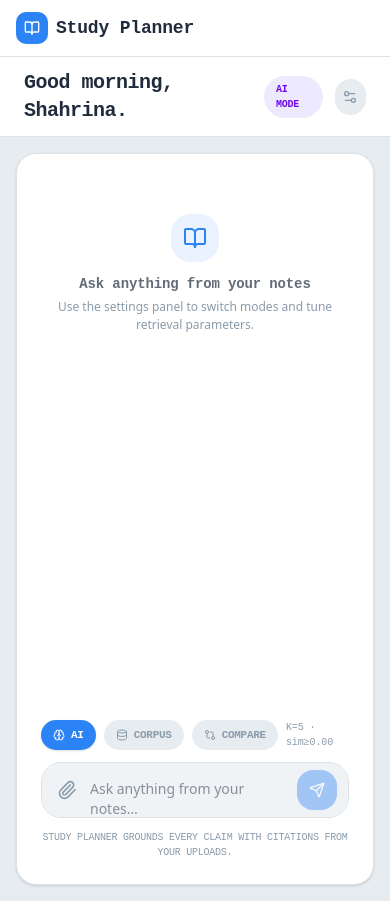
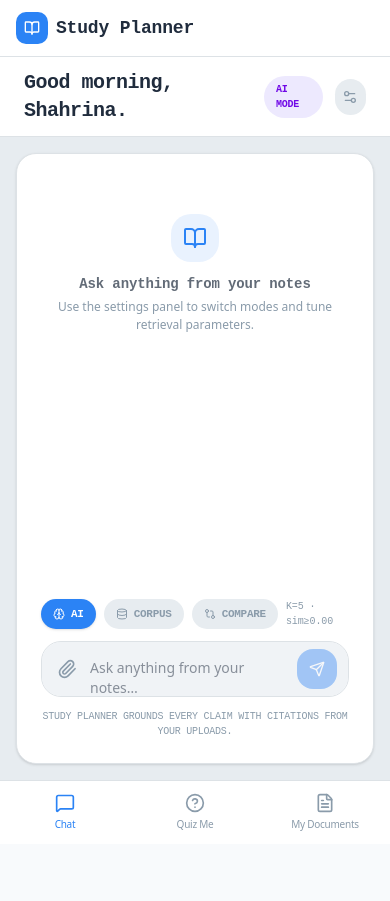
Before and after one commit to Shahrina447/Study-planner, a Next.js app in the folder frontend/: page / in a window 390 px wide. After the commit the page ends 844 px from the top, so only its background shows below. Built offline with nearby package versions, Linux system fonts and the light colour scheme.

Commit message:
update API endpoints to use environment variables.

```diff
--- a/frontend/app/documents/page.tsx
+++ b/frontend/app/documents/page.tsx
@@ -15,7 +15,7 @@ import {
 import { useState, useEffect, useCallback } from "react";
 import Link from "next/link";
 
-const API = "http://localhost:8000";
+const API = process.env.NEXT_PUBLIC_API_URL || "http://localhost:8000";
 
 type IndexedDoc = {
   filename: string;
@@ -124,16 +124,16 @@ export default function DocumentsPage() {
 
         {/* Stats row */}
         {indexed.length > 0 && (
-          <div className="flex gap-4 mb-8">
-            <div className="flex-1 rounded-2xl bg-card border border-border px-5 py-4">
+          <div className="grid grid-cols-1 sm:grid-cols-3 gap-4 mb-8">
+            <div className="rounded-2xl bg-card border border-border px-5 py-4">
               <p className="text-[11px] uppercase tracking-widest text-muted-foreground font-display">Documents</p>
               <p className="text-3xl font-display font-bold mt-1">{indexed.length}</p>
             </div>
-            <div className="flex-1 rounded-2xl bg-card border border-border px-5 py-4">
+            <div className="rounded-2xl bg-card border border-border px-5 py-4">
               <p className="text-[11px] uppercase tracking-widest text-muted-foreground font-display">Total Chunks</p>
               <p className="text-3xl font-display font-bold mt-1">{totalChunks.toLocaleString()}</p>
             </div>
-            <div className="flex-1 rounded-2xl bg-primary/10 border border-primary/20 px-5 py-4 flex flex-col justify-between">
+            <div className="rounded-2xl bg-primary/10 border border-primary/20 px-5 py-4 flex flex-col justify-between gap-3 sm:gap-0">
               <p className="text-[11px] uppercase tracking-widest text-primary font-display font-bold">Ready to use</p>
               <div className="flex gap-2 mt-2">
                 <Link
@@ -212,16 +212,15 @@ export default function DocumentsPage() {
                 return (
                   <div
                     key={doc.filename}
-                    className="flex items-center gap-4 px-5 py-4 hover:bg-accent/10 transition-colors"
+                    className="flex flex-col sm:flex-row sm:items-center justify-between gap-3 px-5 py-4 hover:bg-accent/10 transition-colors"
                   >
-                    {/* Icon */}
+                    {/* Left: Icon & Info */}
+                    <div className="flex items-center gap-4 min-w-0">
                       <div className={`h-10 w-10 rounded-xl grid place-items-center shrink-0 ${
                         isIndexed ? "bg-primary/10 text-primary" : "bg-secondary text-muted-foreground"
                       }`}>
                         <FileText className="h-5 w-5" />
                       </div>
-
-                    {/* Info */}
                       <div className="flex-1 min-w-0">
                         <p className="text-[14px] font-medium text-foreground truncate">
                           {doc.filename}
@@ -234,34 +233,35 @@ export default function DocumentsPage() {
                             : "Upload failed"}
                         </p>
                       </div>
+                    </div>
 
-                    {/* Status */}
+                    {/* Right: Status & Actions */}
+                    <div className="flex items-center justify-between sm:justify-end gap-2 shrink-0">
                       {isIndexed && (
-                      <span className="inline-flex items-center gap-1.5 text-[11px] font-medium text-emerald-600 bg-emerald-50 border border-emerald-200 rounded-full px-2.5 py-1 shrink-0">
+                        <span className="inline-flex items-center gap-1.5 text-[11px] font-medium text-emerald-600 bg-emerald-50 border border-emerald-200 rounded-full px-2.5 py-1">
                           <CheckCircle2 className="h-3.5 w-3.5" /> Indexed
                         </span>
                       )}
                       {isUploading && (
-                      <span className="inline-flex items-center gap-1.5 text-[11px] font-medium text-amber-600 bg-amber-50 border border-amber-200 rounded-full px-2.5 py-1 shrink-0">
+                        <span className="inline-flex items-center gap-1.5 text-[11px] font-medium text-amber-600 bg-amber-50 border border-amber-200 rounded-full px-2.5 py-1">
                           <Loader2 className="h-3.5 w-3.5 animate-spin" /> Indexing
                         </span>
                       )}
                       {isError && (
-                      <span className="inline-flex items-center gap-1.5 text-[11px] font-medium text-rose-600 bg-rose-50 border border-rose-200 rounded-full px-2.5 py-1 shrink-0">
+                        <span className="inline-flex items-center gap-1.5 text-[11px] font-medium text-rose-600 bg-rose-50 border border-rose-200 rounded-full px-2.5 py-1">
                           Error
                         </span>
                       )}
 
-                    {/* Delete */}
                       {isIndexed && (
-                      <div className="flex items-center gap-1 shrink-0">
+                        <div className="flex items-center gap-1">
                           <Link
                             href={`/?doc=${encodeURIComponent(doc.filename)}`}
                             className="flex items-center gap-1 px-2.5 py-1.5 rounded-lg bg-primary/10 text-primary hover:bg-primary/20 transition-colors text-[11px] font-display font-bold"
                             title="Chat with this document"
                           >
                             <MessageSquare className="h-3.5 w-3.5" />
-                          Chat
+                            <span>Chat</span>
                           </Link>
                           <Link
                             href={`/quiz?doc=${encodeURIComponent(doc.filename)}`}
@@ -269,7 +269,7 @@ export default function DocumentsPage() {
                             title="Quiz from this document"
                           >
                             <HelpCircle className="h-3.5 w-3.5" />
-                          Quiz
+                            <span>Quiz</span>
                           </Link>
                           <button
                             onClick={() => handleDelete(doc.filename)}
@@ -281,13 +281,14 @@ export default function DocumentsPage() {
                         </div>
                       )}
                     </div>
+                  </div>
                 );
               })}
             </div>
 
             {/* Call to action */}
             {indexed.length > 0 && (
-              <div className="mt-6 rounded-2xl bg-primary/5 border border-primary/20 p-5 flex items-center justify-between gap-4">
+              <div className="mt-6 rounded-2xl bg-primary/5 border border-primary/20 p-5 flex flex-col sm:flex-row sm:items-center justify-between gap-4">
                 <div>
                   <p className="text-sm font-semibold text-foreground">
                     {indexed.length} document{indexed.length > 1 ? "s" : ""} ready
@@ -296,16 +297,16 @@ export default function DocumentsPage() {
                     Start a conversation or generate a quiz from your indexed materials.
                   </p>
                 </div>
-                <div className="flex gap-2 shrink-0">
+                <div className="flex gap-2 shrink-0 w-full sm:w-auto">
                   <Link
                     href="/"
-                    className="flex items-center gap-1.5 px-4 py-2 rounded-xl bg-primary text-primary-foreground text-xs font-display font-bold uppercase tracking-tight hover:opacity-90 transition-all"
+                    className="flex-1 sm:flex-initial flex items-center justify-center gap-1.5 px-4 py-2 rounded-xl bg-primary text-primary-foreground text-xs font-display font-bold uppercase tracking-tight hover:opacity-90 transition-all"
                   >
                     <MessageSquare className="h-3.5 w-3.5" /> Chat now
                   </Link>
                   <Link
                     href="/quiz"
-                    className="flex items-center gap-1.5 px-4 py-2 rounded-xl bg-card border border-border text-foreground text-xs font-display font-bold uppercase tracking-tight hover:bg-secondary transition-all"
+                    className="flex-1 sm:flex-initial flex items-center justify-center gap-1.5 px-4 py-2 rounded-xl bg-card border border-border text-foreground text-xs font-display font-bold uppercase tracking-tight hover:bg-secondary transition-all"
                   >
                     <HelpCircle className="h-3.5 w-3.5" /> Take quiz
                   </Link>
--- a/frontend/app/quiz/page.tsx
+++ b/frontend/app/quiz/page.tsx
@@ -42,7 +42,7 @@ function QuizPageInner() {
     setAnsweredSet(new Set());
 
     try {
-      const res = await fetch("http://localhost:8000/quiz/generate", {
+      const res = await fetch(`${process.env.NEXT_PUBLIC_API_URL || "http://localhost:8000"}/quiz/generate`, {
         method: "POST",
         headers: { "Content-Type": "application/json" },
         body: JSON.stringify({
@@ -168,7 +168,7 @@ function QuizPageInner() {
       <div className="px-6 md:px-12 py-10 max-w-3xl mx-auto">
 
         {/* Header */}
-        <header className="mb-8 flex items-end justify-between">
+        <header className="mb-8 flex flex-col sm:flex-row sm:items-end justify-between gap-4">
           <div>
             <p className="text-xs uppercase tracking-[0.22em] text-muted-foreground">Quiz Me</p>
             <h1 className="text-4xl md:text-5xl mt-2 font-display font-bold">
@@ -192,7 +192,7 @@ function QuizPageInner() {
               </div>
             )}
           </div>
-          <div className="flex items-center gap-3">
+          <div className="flex items-center gap-3 shrink-0">
             {docFilter && (
               <button
                 onClick={handleNewQuiz}
--- a/frontend/src/components/AppShell.tsx
+++ b/frontend/src/components/AppShell.tsx
@@ -16,7 +16,7 @@ export function AppShell({ children }: { children: ReactNode }) {
   const pathname = usePathname();
 
   return (
-    <div className="flex min-h-screen bg-secondary text-foreground">
+    <div className="flex h-screen overflow-hidden bg-secondary text-foreground">
       <aside className="hidden md:flex w-64 flex-col border-r border-border bg-card">
         <div className="p-8 pb-4">
           <div className="flex items-center gap-2.5 mb-10">
@@ -62,7 +62,7 @@ export function AppShell({ children }: { children: ReactNode }) {
         </div>
       </aside>
 
-      <div className="flex-1 flex flex-col min-w-0">
+      <div className="flex-1 flex flex-col min-w-0 pb-16 md:pb-0 h-full overflow-hidden">
         <header className="md:hidden flex items-center justify-between px-4 py-3 border-b border-border bg-card">
           <div className="flex items-center gap-2">
             <div className="h-8 w-8 rounded-md bg-primary text-primary-foreground grid place-items-center">
@@ -71,8 +71,30 @@ export function AppShell({ children }: { children: ReactNode }) {
             <span className="font-display text-lg font-bold">Study Planner</span>
           </div>
         </header>
-        <main className="flex-1 min-w-0">{children}</main>
+        <main className="flex-1 min-w-0 overflow-y-auto">{children}</main>
       </div>
+
+      {/* Bottom Nav Bar on Mobile */}
+      <nav className="md:hidden fixed bottom-0 left-0 right-0 h-16 bg-card border-t border-border flex items-center justify-around z-50">
+        {nav.map((item) => {
+          const active = item.exact ? pathname === item.href : pathname.startsWith(item.href);
+          const Icon = item.icon;
+          return (
+            <Link
+              key={item.href}
+              href={item.href}
+              className={`flex flex-col items-center justify-center gap-1 w-20 h-full transition-colors ${
+                active
+                  ? "text-primary"
+                  : "text-muted-foreground hover:text-foreground"
+              }`}
+            >
+              <Icon className="h-5 w-5" />
+              <span className="text-[10px] font-medium tracking-tight">{item.label}</span>
+            </Link>
+          );
+        })}
+      </nav>
     </div>
   );
 }
--- a/frontend/src/components/ChatView.tsx
+++ b/frontend/src/components/ChatView.tsx
@@ -486,7 +486,7 @@ export function ChatView() {
     setTyping(true);
 
     try {
-      const response = await fetch("http://localhost:8000/chat", {
+      const response = await fetch(`${process.env.NEXT_PUBLIC_API_URL || "http://localhost:8000"}/chat`, {
         method: "POST",
         headers: { "Content-Type": "application/json" },
         body: JSON.stringify({
@@ -574,7 +574,7 @@ export function ChatView() {
   };
 
   return (
-    <div className="flex flex-col h-screen min-w-0">
+    <div className="flex flex-col h-full min-w-0">
       {/* Top bar */}
       <header className="h-20 flex items-center justify-between px-6 md:px-10 border-b border-border bg-card shrink-0">
         <div>
```
Also changed, not shown: 1 other file (tests, documents, lock files or other folders). Lines whose indentation alone changed are shown as unchanged.
